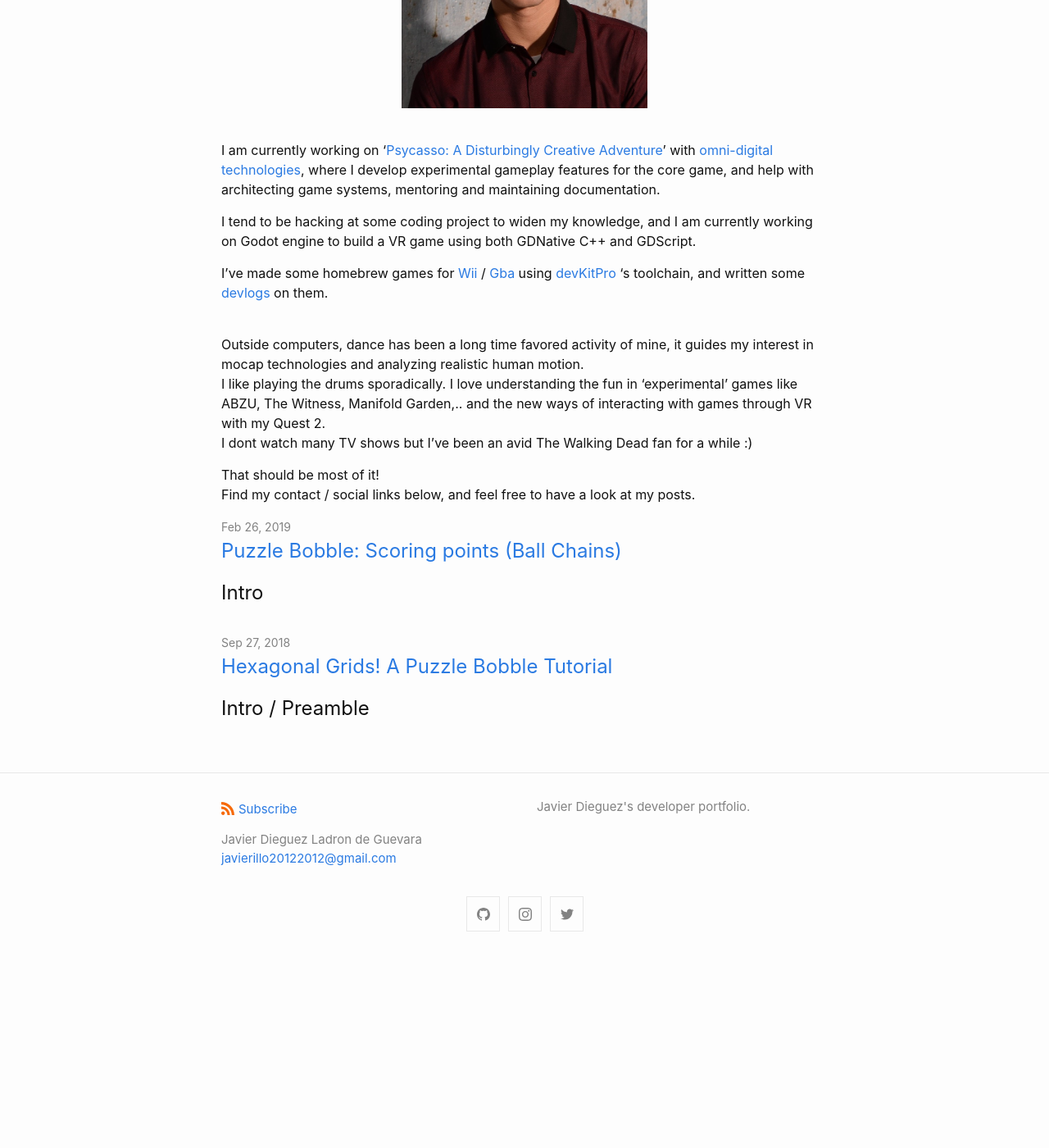
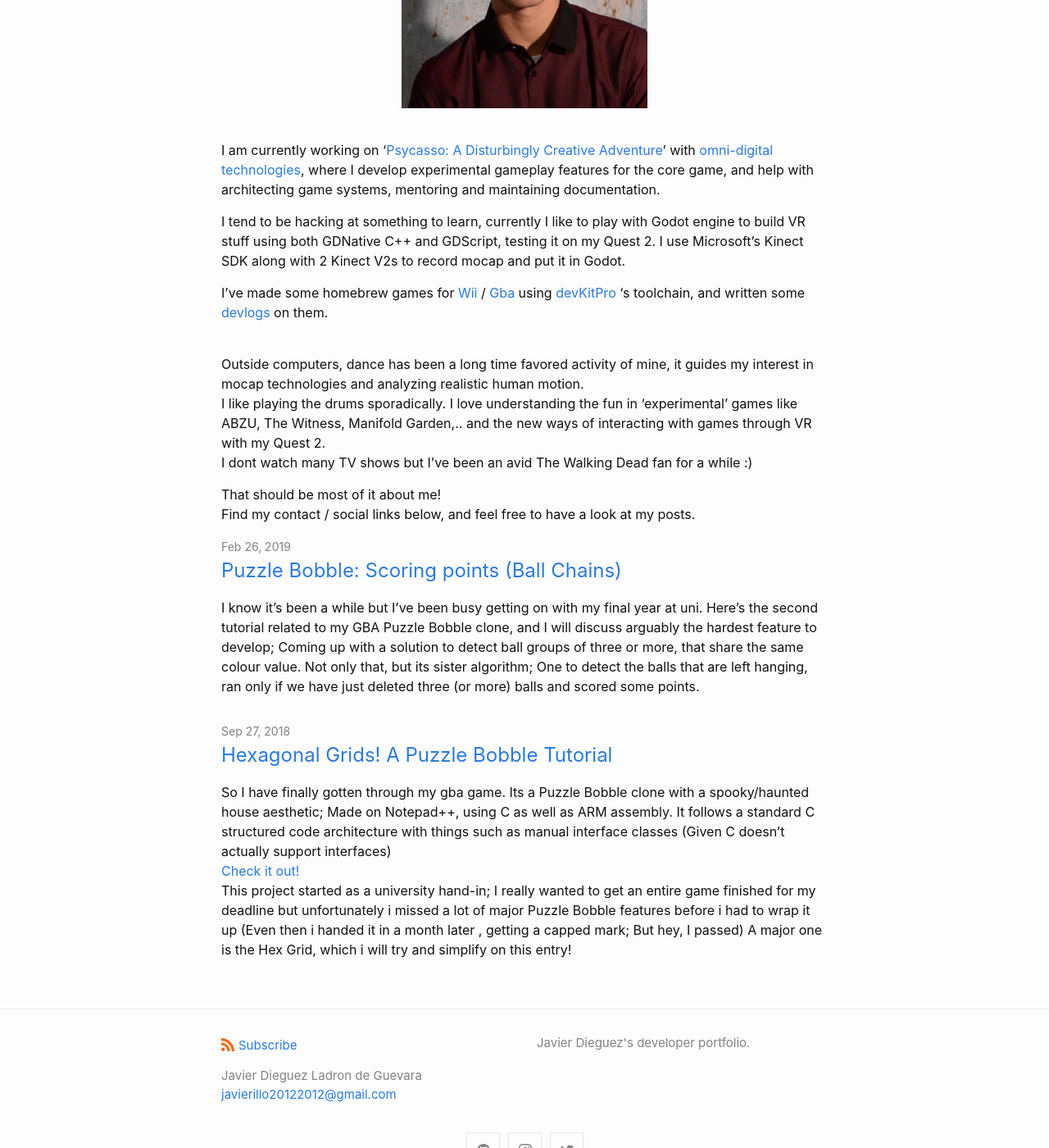
Before and after one commit to JavierDega/javierdega.github.io, a Jekyll site: the page built from index.markdown, in a window 1280 px wide and 1400 px high, scrolled down 425 px. Shown: the whole window at 82% size. Built offline with Jekyll 4.4.1, drawn with Linux system fonts in a browser that asks for light colours; before the commit the page ends 1596 px from its top, so only the background shows below that.

Commit message:
Update after Awaken Alone changes@

```diff
--- a/_posts/2018-09-27-Hexagonal-Grids.md
+++ b/_posts/2018-09-27-Hexagonal-Grids.md
@@ -6,8 +6,6 @@
 - Javier Dieguez
 meta: "Springfield"
 ---
-
-## Intro / Preamble
 
 So I have finally gotten through my gba game. Its a Puzzle Bobble clone with a spooky/haunted house aesthetic; Made on Notepad++, using C as well as ARM assembly. It follows a standard C structured code architecture with things such as manual interface classes (Given C doesn't actually support interfaces)
 [Check it out!](https://github.com/JavierDega/Gba-Puzzle-Bobble)
--- a/_posts/2019-02-26-Puzzle-Bobble.md
+++ b/_posts/2019-02-26-Puzzle-Bobble.md
@@ -7,10 +7,7 @@
 meta: "Springfield"
 ---
 
-## Intro
-
-I know it's been a while but I've been busy getting on with my final year, I need to make sure I can get a job after this, or there will be no point to all this devlogs!
-Here's the second tutorial related to my GBA Puzzle Bobble clone, and I will discuss arguably the hardest feature to develop; Coming up with a solution to detect ball groups of three or more, that share the same colour value. Not only that, but its sister algorithm; One to detect the balls that are left hanging, ran only if we have just deleted three (or more) balls and scored some points.
+I know it's been a while but I've been busy getting on with my final year at uni. Here's the second tutorial related to my GBA Puzzle Bobble clone, and I will discuss arguably the hardest feature to develop; Coming up with a solution to detect ball groups of three or more, that share the same colour value. Not only that, but its sister algorithm; One to detect the balls that are left hanging, ran only if we have just deleted three (or more) balls and scored some points.
 
 I will discuss the dangers of recursion and the benefits of storing your data in an intuitive manner, as well as coming up with your own structs to match your logic.
 
--- a/index.markdown
+++ b/index.markdown
@@ -18,7 +18,7 @@
 
 I am currently working on '[Psycasso: A Disturbingly Creative Adventure](https://www.omnidigitaltechnologies.co.uk/psycasso)' with [omni-digital technologies](https://www.omnidigitaltechnologies.co.uk/psycasso), where I develop experimental gameplay features for the core game, and help with architecting game systems, mentoring and maintaining documentation.
 
-I tend to be hacking at some coding project to widen my knowledge, and I am currently working on Godot engine to build a VR game using both GDNative C++ and GDScript.
+I tend to be hacking at something to learn, currently I like to play with Godot engine to build VR stuff using both GDNative C++ and GDScript, testing it on my Quest 2. I use Microsoft's Kinect SDK along with 2 Kinect V2s to record mocap and put it in Godot.
 
 I've made some homebrew games for [Wii](https://www.youtube.com/watch?v=_IwZnQj_zqE&ab_channel=JavierDieguez) /
 [Gba](https://www.youtube.com/watch?v=nBaU7Xpso-Q&ab_channel=JavierDieguez) using [devKitPro](https://devkitpro.org/) 's toolchain, and written some
@@ -30,5 +30,5 @@
 I like playing the drums sporadically. I love understanding the fun in 'experimental' games like ABZU, The Witness, Manifold Garden,.. and the new ways of interacting with games through VR with my Quest 2.
 I dont watch many TV shows but I've been an avid The Walking Dead fan for a while :)
 
-That should be most of it!
+That should be most of it about me!
 Find my contact / social links below, and feel free to have a look at my posts.
--- a/personal.markdown
+++ b/personal.markdown
@@ -4,7 +4,7 @@
 permalink: /personal/
 ---
 
-I've done several smallish things through the years, some of which are probably hinted at on my [youtube channel](https://www.youtube.com/channel/UCvBTH-OXl4d4M_MIVpegrpQ), but I consider these my highlights, hope you enjoyed!
+I've done several smallish things through the years, some of which are probably hinted at on my [youtube](https://www.youtube.com/channel/UCvBTH-OXl4d4M_MIVpegrpQ) channel or [itch.io](https://javierdega.itch.io/), but I consider these my highlights, hope you enjoyed!
 
 ## [PiP - 2D Physics Solver](https://github.com/JavierDega/PiP)
 
@@ -21,25 +21,25 @@
 - UI ([ImGui](https://github.com/ocornut/imgui)).
 - Unit testing ([catch2](https://github.com/catchorg/Catch2) single header version).
 
-### [Omni Digital technologies](https://www.omnidigitaltechnologies.co.uk/) - [Awaken Alone](https://www.omnidigitaltechnologies.co.uk/awakenalone) (September - October 2020)
+### [Omni Digital technologies](https://www.omnidigitaltechnologies.co.uk/) - [Awaken Alone](https://www.omnidigitaltechnologies.co.uk/awakenalone)
 
-Retro styled point & click adventure game like Thimbleweed Park, Maniac Mansion,... Made in UE4.
+Retro styled point & click adventure game like Thimbleweed Park, Maniac Mansion,.. Made in UE4.
+Wake up as the sole survivor of "Artemis Agroterra III" and piece together what happened by solving puzzles, interacting and wrangling together various items.
 
 <img style="float: middle;" src="../assets/awakenalone.png" alt="aa" title="aa" width="49%" >
 <img style="float: middle;" src="../assets/awakenalone2.png" alt="aa" title="aa" width="50%" >
 <br/>
 
-As an assisting coder, I came in to implement common item interactions (Look, pick up, use, open, combine,..) in blueprint code and fill in the interaction dialogue for the hundreds of items in the spec.
+I initially helped implement common item interactions in UE4 Blueprints, and filled in the text popups for the hundreds of items in the spec. More recently I came in to fix
+cutscene and advertising issues, as well as UI scaling for different devices, so the game could remain up on the Play Store.
+
+<iframe width="100%" height=395 src="https://www.youtube.com/embed/aiiAYbPAASs" frameborder="0" allow="accelerometer; autoplay; clipboard-write; encrypted-media; gyroscope; picture-in-picture" allowfullscreen></iframe>
+<br/>
 
 <iframe width="100%" height=395 src="https://www.youtube.com/embed/5Zbs8JyTVhM" frameborder="0" allow="accelerometer; autoplay; clipboard-write; encrypted-media; gyroscope; picture-in-picture" allowfullscreen></iframe>
 <br/>
 
-Wake up as the sole survivor of "Artemis Agroterra III" and piece together what happened by solving puzzles, interacting and wrangling together various items.
-
-<iframe width="100%" height=395 src="https://www.youtube.com/embed/aiiAYbPAASs" frameborder="0" allow="accelerometer; autoplay; clipboard-write; encrypted-media; gyroscope; picture-in-picture" allowfullscreen></iframe>
-<br/>
-
-Awaken Alone is out as a prototype on [itch.io](https://omni-digital.itch.io/awakenalone), we're currently fixing the previous Android version after an API update made it break Google Play Store's TRCs.
+Awaken Alone is out as a prototype on [itch.io](https://omni-digital.itch.io/awakenalone), and [Google Play Store](https://play.google.com/store/apps/details?id=com.OmniDigitalTechnology.AwakenAlone_2022&gl=ES)
 
 ## Homebrew dev
 
@@ -60,5 +60,5 @@
 - Plugging in assembly code to your C code (GBA uses ARM Assembly THUMB2 for some recurring functions).
 - Game physics.
 
-I wrote some [devlogs](https://javierdega.github.io/2019/02/26/Puzzle-Bobble.html) on the GBA game 'Haunted Bobble'.
+I wrote some [stuff](https://javierdega.github.io/2019/02/26/Puzzle-Bobble.html) on the GBA game 'Haunted Bobble'.
 You can run both games by plugging in the appropriate output file in the repository (.gba, .dol) into your emulator of choice, as running it on hardware would not be legal!
--- a/professional.markdown
+++ b/professional.markdown
@@ -40,6 +40,9 @@
 <iframe width="100%" height="395" src="https://www.youtube.com/embed/ov4fJmGCsZM" frameborder="0" allow="accelerometer; autoplay; clipboard-write; encrypted-media; gyroscope; picture-in-picture" allowfullscreen></iframe>
 <br/>
 
+<iframe width="100%" height="395" src="https://www.youtube.com/embed/WR7lm5oEoVg" frameborder="0" allow="accelerometer; autoplay; clipboard-write; encrypted-media; gyroscope; picture-in-picture" allowfullscreen></iframe>
+<br/>
+
 I was then moved to help [Destruction All Stars](https://www.youtube.com/watch?v=nNO1k5NCDOk&ab_channel=PlayStation)
 achieve a standard of accessibility features expected on Sony's platform (July 2020 - October 2020).
 
```
Also changed, not shown: other parts of professional.markdown (+1 -1 lines).
